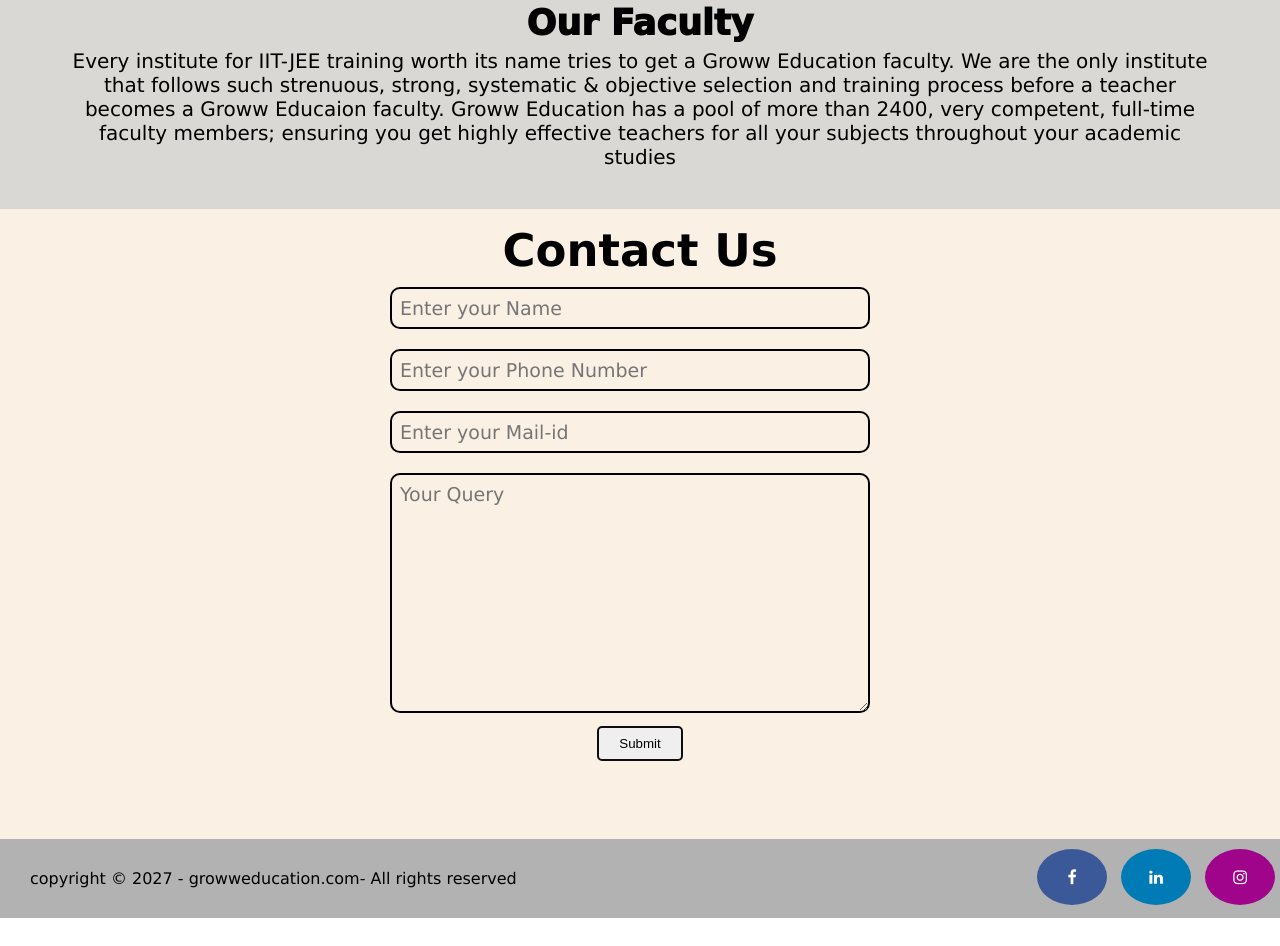
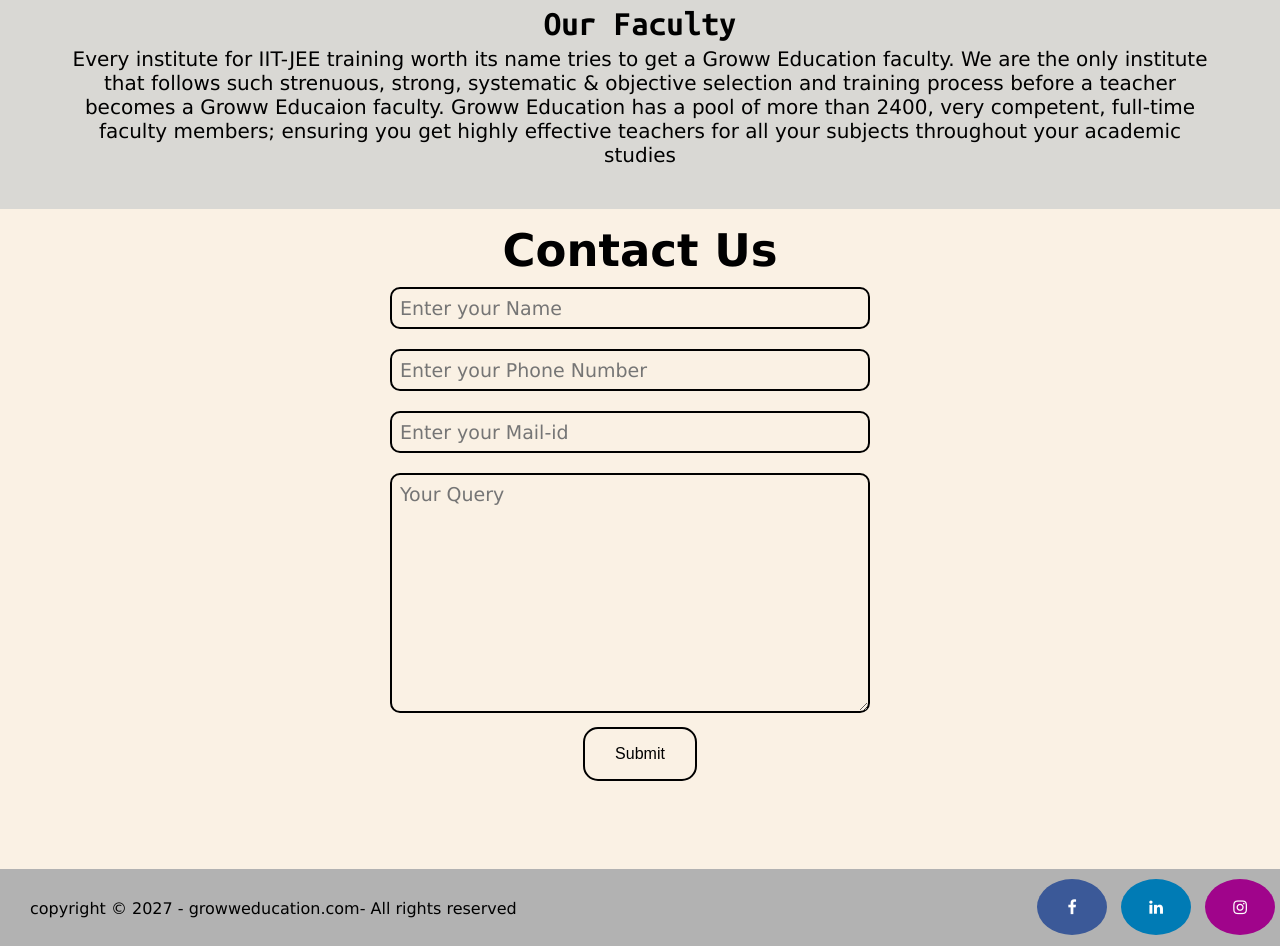
Before and after one commit to sahil2320011/Demo-Coaching-Website, a plain HTML site: page index.html in a window 1280 px wide. Shown: the part 2690-3636 px from the top of the page. Before the commit the page ends 3608 px from the top, so only its background shows below. Drawn offline with nearby package versions, Linux system fonts and the light colour scheme; a web font is replaced by a local one.

Commit message:
Update stock_style.css

```diff
--- a/stock_style.css
+++ b/stock_style.css
@@ -162,7 +162,7 @@ html{
 
 
 .sectionTag1{
-    font-family: 'Itim', cursive;
+    font-family: 'Ubuntu Mono', monospace;
     font-weight:1000;
     font-size:35px;
     margin:3px;
@@ -177,10 +177,10 @@ html{
 
 .contact{
     background: rgb(250, 241, 228);
-    font-family: 'Trebuchet MS', 'Lucida Sans Unicode', 'Lucida Grande', 'Lucida Sans', Arial, sans-serif;
     font-weight:900;
-    height: 600px;;
+    height: 630px;
     padding:15px;
+    font-family: 'Farro', sans-serif;
 }
 .text-center{
     text-align:center;
@@ -208,21 +208,25 @@ html{
 }
 
 .btn2{
-    padding:8px 20px;
+    padding:16px 30px;
     margin:10px 0px;
-    border:2px solid rgb(15, 13, 13);
-    border-radius: 5px;
+    border: none;
+    font-size: 16px;
+    text-decoration: none;
+    transition-duration: 0.4s;
+    cursor: pointer;
     display: block;
     margin:auto;
+    background-color:inherit;
+    color: black;
+    border: 2px solid #000000;
+    border-radius: 15px;
 }
 
 .btn2:hover{
-    display: block;
-    margin:auto;
-    padding:8px 20px;
-    border:2px solid rgb(255, 255, 255);
-    border-radius: 5px;
-    cursor:pointer;
+    background-color: #4CAF50;
+    border: 2px solid #4CAF50;
+    color: white;
 }
 
 .burger{
@@ -415,10 +419,10 @@ html{
     padding: 0.5rem;
     margin: 2vmin;
     max-width: 100%;
-    border-radius: 30px;
+    border-radius: 15px;
     height: 85%;
     text-align: center;
-    border: 4px solid #7a5400;
+    border: 4px solid #4CAF50;
     font-size: 1.5rem;
     font-family: 'Oswald', sans-serif;
     background-color: #f1f1f0;
@@ -427,7 +431,7 @@ html{
 }
 
 .grid-item:hover {
-    background-color:rgb(230, 224, 210);
+    background-color:rgb(224, 255, 212);
     transition-duration: 0.4s;
     cursor: pointer;
     outline: none;
```
